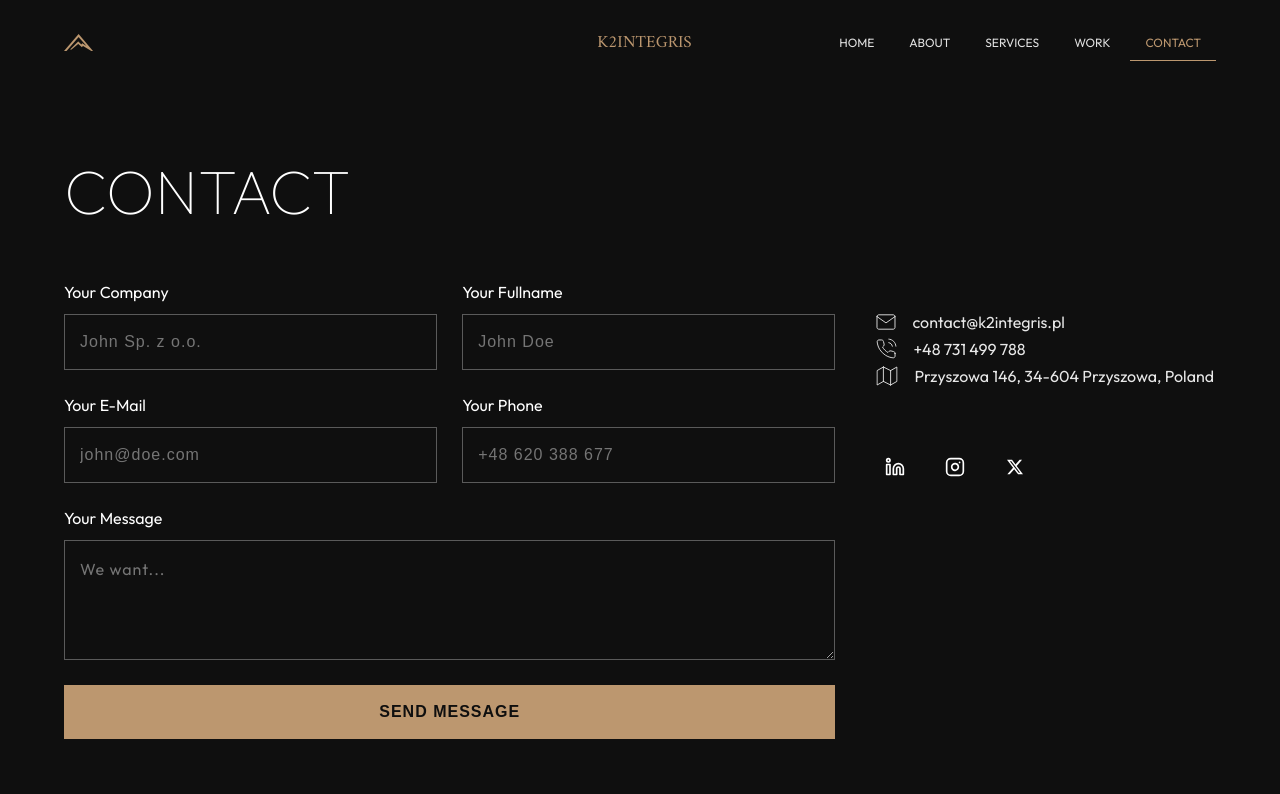
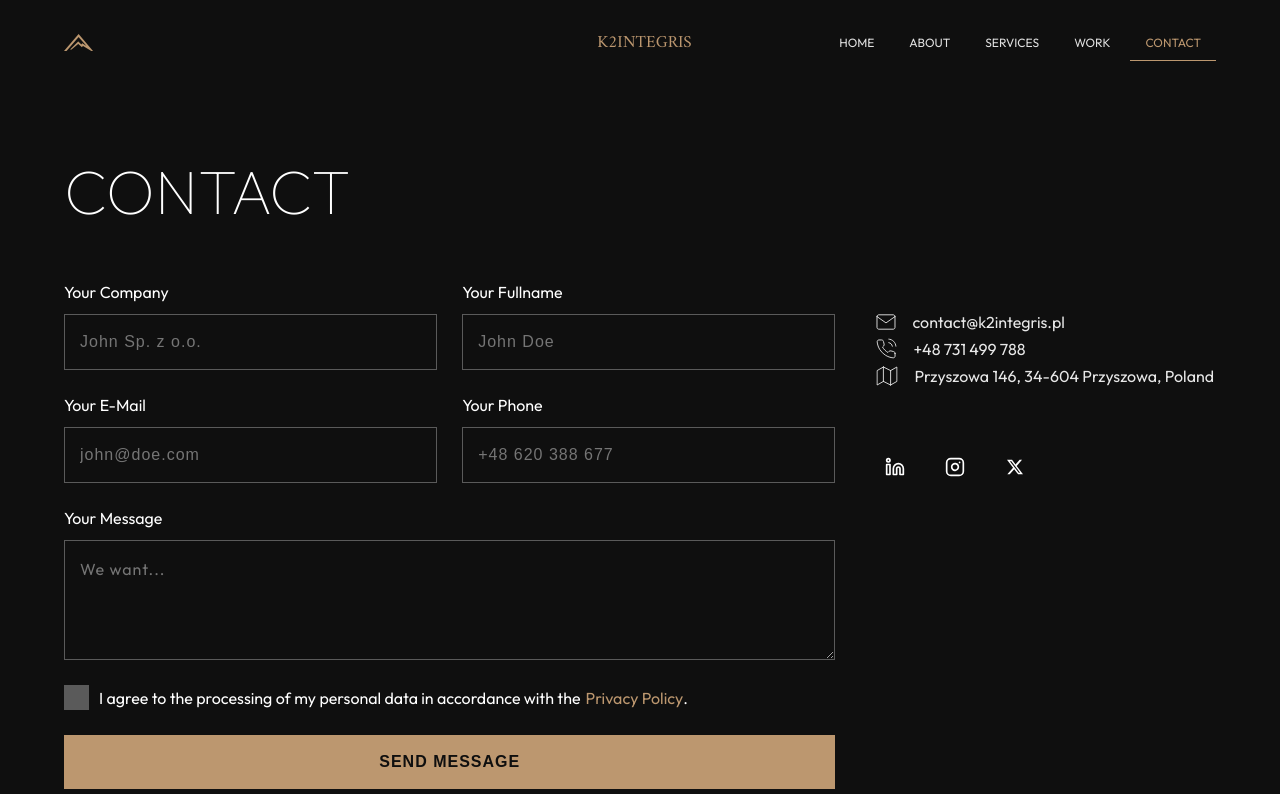
Before and after one commit to K2-Integris/k2integris, a Next.js app: page /contact in a window 1280 px wide. Shown: the top 794 px of the page. Built offline with nearby package versions, Linux system fonts and the light colour scheme.

Commit message:
Checkbox

```diff
--- a/app/contact/page.jsx
+++ b/app/contact/page.jsx
@@ -89,15 +89,17 @@ const Contact = () => {
                                 <textarea name="message" id="message" placeholder="We want..."></textarea>
                             </label>
 
+                            <label className="check-box">
+                                I agree to the processing of my personal data in accordance with the <Link href="/privacy-policy" target="_blank" rel="noopener noreferrer">Privacy Policy</Link>.
+                                <input type="checkbox" />
+                                <span className="checkmark"></span>
+                            </label>
+
                             <button type="submit">
                                 Send Message
                             </button>
                         </form>
                     </div>
-
-                    <p>
-                       We will get back to you as soon as possible with date suggestions for a meeting.
-                    </p>
                 </div>
             </section>
         </>
--- a/app/css/_contact.scss
+++ b/app/css/_contact.scss
@@ -94,6 +94,13 @@
             }
         }
     }
+
+    @keyframes shiny-btn1 {
+        0% { -webkit-transform: scale(0) rotate(45deg); opacity: 0; }
+        80% { -webkit-transform: scale(0) rotate(45deg); opacity: 0.5; }
+        81% { -webkit-transform: scale(4) rotate(45deg); opacity: 1; }
+        100% { -webkit-transform: scale(50) rotate(45deg); opacity: 0; }
+    }
 }
 
 #contact {
@@ -181,6 +188,68 @@
         min-height: 12rem;
         font-family: Outfit;
         resize: vertical;
+    }
+}
+
+.check-box {
+    display: flex;
+    align-items: center;
+    height: 2.5rem;
+    position: relative;
+    padding-left: 3.5rem;
+    font-size: 1.6rem;
+
+    a {
+        font-size: 1.6rem;
+        color: var(--gold);
+        padding-left: 0.5rem;
+    }
+
+    user-select: none;
+
+    input {
+        position: absolute;
+        opacity: 0;
+        cursor: pointer;
+        height: 0;
+        width: 0;
+    }
+
+    .checkmark {
+        position: absolute;
+        top: 0;
+        left: 0;
+        height: 2.5rem;
+        width: 2.5rem;
+        background-color: #ffffff50;
+
+        transition: 0.25s;
+
+        &:after {
+            content: "";
+            position: absolute;
+            display: none;
+
+            left: 9px;
+            top: 5px;
+            width: 5px;
+            height: 10px;
+            border: solid white;
+            border-width: 0 3px 3px 0;
+            transform: rotate(45deg);
+        }
+    }
+
+    &:hover input ~ .checkmark {
+        background-color: #ffffff50;
+    }
+
+    input:checked ~ .checkmark {
+        background-color: var(--gold);
+    }
+
+    input:checked ~ .checkmark:after {
+        display: block;
     }
 }
 
@@ -413,7 +482,12 @@
                 'company name'
                 'email phone'
                 'message message'
+                'checkbox checkbox'
                 'button button';
+
+            .check-box {
+                grid-area: checkbox;
+            }
 
             .input-box[for="company"] {
                 grid-area: company;
@@ -464,10 +538,3 @@
         }
     }
 }
-
-@keyframes shiny-btn1 {
-    0% { -webkit-transform: scale(0) rotate(45deg); opacity: 0; }
-    80% { -webkit-transform: scale(0) rotate(45deg); opacity: 0.5; }
-    81% { -webkit-transform: scale(4) rotate(45deg); opacity: 1; }
-    100% { -webkit-transform: scale(50) rotate(45deg); opacity: 0; }
-}
```
Also changed, not shown: app/css/style.css, 1 other file (tests, documents, lock files or other folders).
